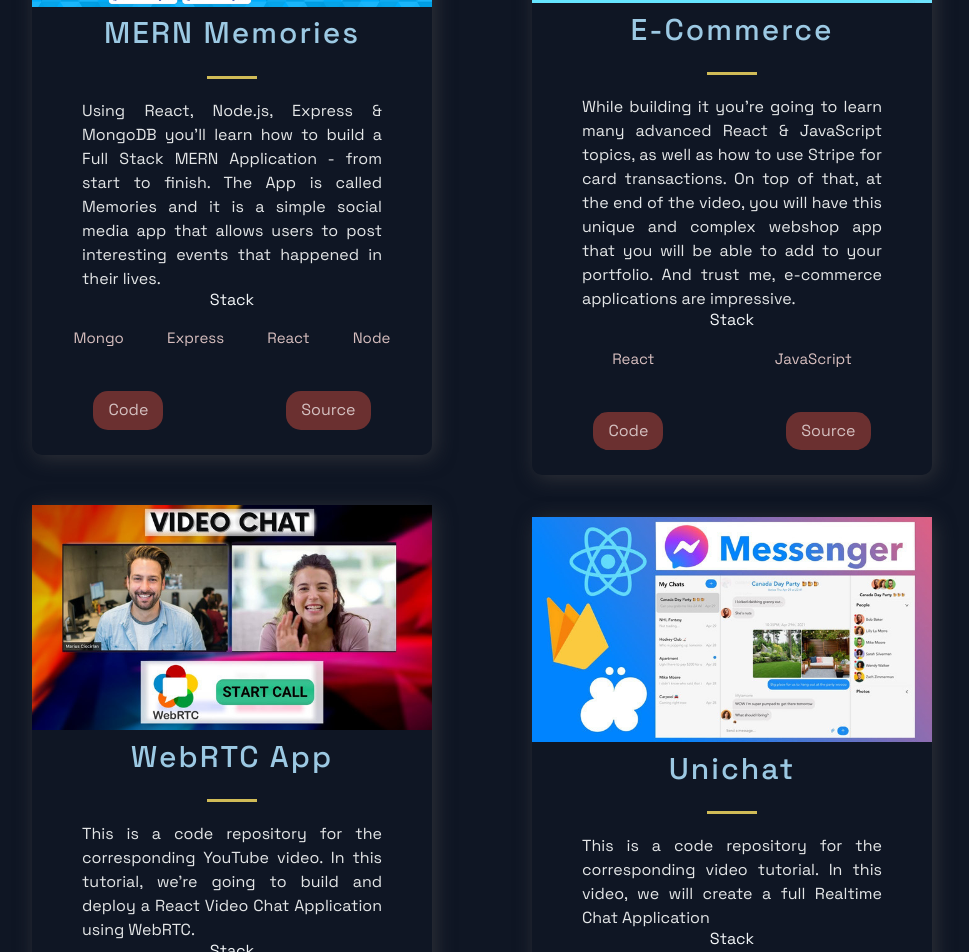
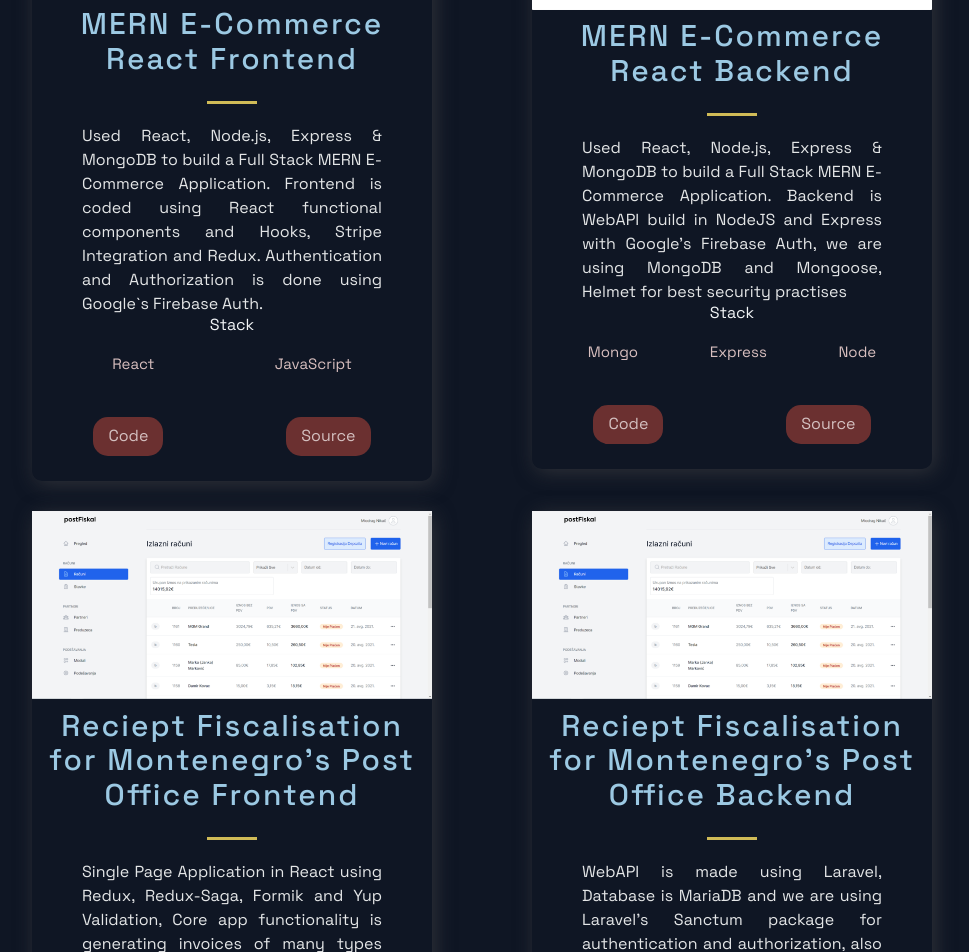
Before and after one commit to nikolafreey/portfolio-website, a Next.js app: page / in a window 1280 px wide. Shown: the part 1180-2132 px from the top of the page, without its empty margins (158-1127 px from the left). Built offline with nearby package versions, Linux system fonts and the light colour scheme.

Commit message:
Added new images and descriptions to projects and fixed a few styling issues along the way

```diff
--- a/src/constants/constants.js
+++ b/src/constants/constants.js
@@ -1,42 +1,42 @@
 export const projects = [
   {
-    title: "MERN Memories",
+    title: "MERN E-Commerce React Frontend",
     description:
-      "Using React, Node.js, Express & MongoDB you'll learn how to build a Full Stack MERN Application - from start to finish. The App is called Memories and it is a simple social media app that allows users to post interesting events that happened in their lives.",
-    image: "/images/1.png",
-    tags: ["Mongo", "Express", "React", "Node"],
-    source: "https://google.com",
-    visit: "https://google.com",
+      "Used React, Node.js, Express & MongoDB to build a Full Stack MERN E-Commerce Application. Frontend is coded using React functional components and Hooks, Stripe Integration and Redux. Authentication and Authorization is done using Google`s Firebase Auth.",
+    image: "/images/MERN.png",
+    tags: ["React", "JavaScript"],
+    source: "https://github.com/nikolafreey/nodejs-react-ecommerce-front",
+    visit: "https://github.com/nikolafreey/nodejs-react-ecommerce-front",
     id: 0,
   },
   {
-    title: "E-Commerce",
+    title: "MERN E-Commerce React Backend",
     description:
-      "While building it you're going to learn many advanced React & JavaScript topics, as well as how to use Stripe for card transactions. On top of that, at the end of the video, you will have this unique and complex webshop app that you will be able to add to your portfolio. And trust me, e-commerce applications are impressive.",
-    image: "/images/2.png",
-    tags: ["React", "JavaScript"],
-    source: "https://google.com",
-    visit: "https://google.com",
+      "Used React, Node.js, Express & MongoDB to build a Full Stack MERN E-Commerce Application. Backend is WebAPI build in NodeJS and Express with Google's Firebase Auth, we are using MongoDB and Mongoose, Helmet for best security practises",
+    image: "/images/MERN.png",
+    tags: ["Mongo", "Express", "Node"],
+    source: "https://github.com/nikolafreey/nodejs-react-ecommerce-backend",
+    visit: "https://github.com/nikolafreey/nodejs-react-ecommerce-backend",
     id: 1,
   },
   {
-    title: "WebRTC App",
+    title: "Reciept Fiscalisation for Montenegro's Post Office Frontend",
     description:
-      "This is a code repository for the corresponding YouTube video. In this tutorial, we're going to build and deploy a React Video Chat Application using WebRTC.",
-    image: "/images/3.jpg",
-    tags: ["React", "WebRTC"],
-    source: "https://google.com",
-    visit: "https://google.com",
+      "Single Page Application in React using Redux, Redux-Saga, Formik and Yup Validation, Core app functionality is generating invoices of many types and fiscalising them using Central Invoice Checking SOAP API at Montenego's Internal Revenue Service.Most of the logic is implemented in the React regarding validation and invoice checking principles, we are using backend validation just as a added security measure.",
+    image: "/images/Fiscalisation.png",
+    tags: ["React", "Redux", "Formik", "Redux-Saga", "Yup"],
+    source: "https://github.com/nikolafreey/fiscalisation-montenegro-front",
+    visit: "https://github.com/nikolafreey/fiscalisation-montenegro-front",
     id: 2,
   },
   {
-    title: "Unichat",
+    title: "Reciept Fiscalisation for Montenegro's Post Office Backend",
     description:
-      "This is a code repository for the corresponding video tutorial. In this video, we will create a full Realtime Chat Application",
-    image: "/images/4.jpg",
-    tags: ["React", "ChatEngine", "Firebase"],
-    source: "https://google.com",
-    visit: "https://google.com",
+      "WebAPI is made using Laravel, Database is MariaDB and we are using Laravel's Sanctum package for authentication and authorization, also we've implemented full-text and site-wide search using ElasticSearch tool.Main purpose of this API is to serve React SPA and Native Android Application and to make calls and neccessary checks to ensure that the info sent from frontend is valid and suitable to be sent further to Central Invoice Checking SOAP API",
+    image: "/images/Fiscalisation.png",
+    tags: ["Laravel", "PHP", "ElasticSearch", "MariaDB", "Sanctum"],
+    source: "https://github.com/nikolafreey/fiscalisation-montenegro-backend",
+    visit: "https://github.com/nikolafreey/fiscalisation-montenegro-backend",
     id: 3,
   },
 ];
```
Also changed, not shown: public/images/Fiscalisation.png (added), public/images/MERN.png (added).
